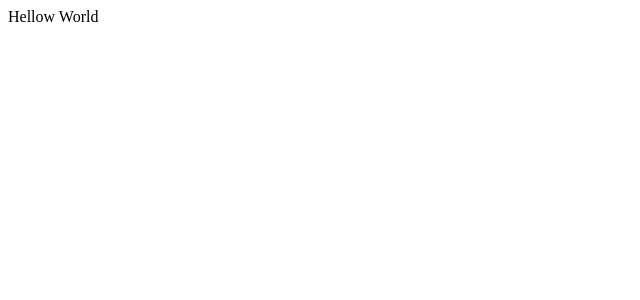
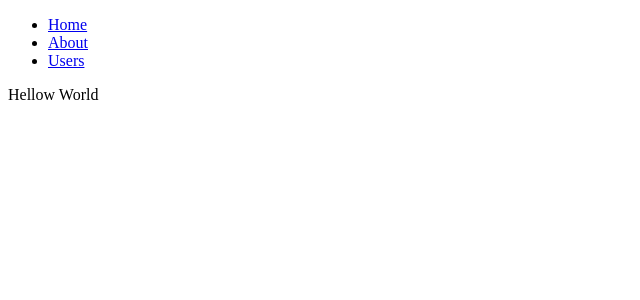
Before and after one commit to JuanSebastianGB/react-router, a React (Create React App) app: page / in a window 1280 px wide. Shown: the top 300 px of the page, without its empty margins (0-640 px from the left). Built offline with nearby package versions, Linux system fonts and the light colour scheme.

Commit message:
UPD: Impementing navigation without reload page

```diff
--- a/src/App.js
+++ b/src/App.js
@@ -3,10 +3,11 @@
 import AboutPage from './pages/AboutPage';
 import UserPage from './pages/UserPage';
 import NotFoundPage from './pages/NotFoundPage';
-
+import Navbar from './components/Navbar';
 export default function App() {
   return (
     <Router>
+      <Navbar></Navbar>
       <Routes>
         <Route path='/' element={<HomePage></HomePage>}></Route>
         <Route path='/about' element={<AboutPage></AboutPage>}></Route>
--- /dev/null
+++ b/src/components/Navbar.js
@@ -0,0 +1,13 @@
+import { NavLink } from "react-router-dom";
+
+export default function Navbar() {
+    return (
+        <div>
+            <ul>
+                <li><NavLink to='/'>Home</NavLink></li>
+                <li><NavLink to='/about'>About</NavLink></li>
+                <li><NavLink to='/users'>Users</NavLink></li>
+            </ul>
+        </div>
+    )
+}
```
